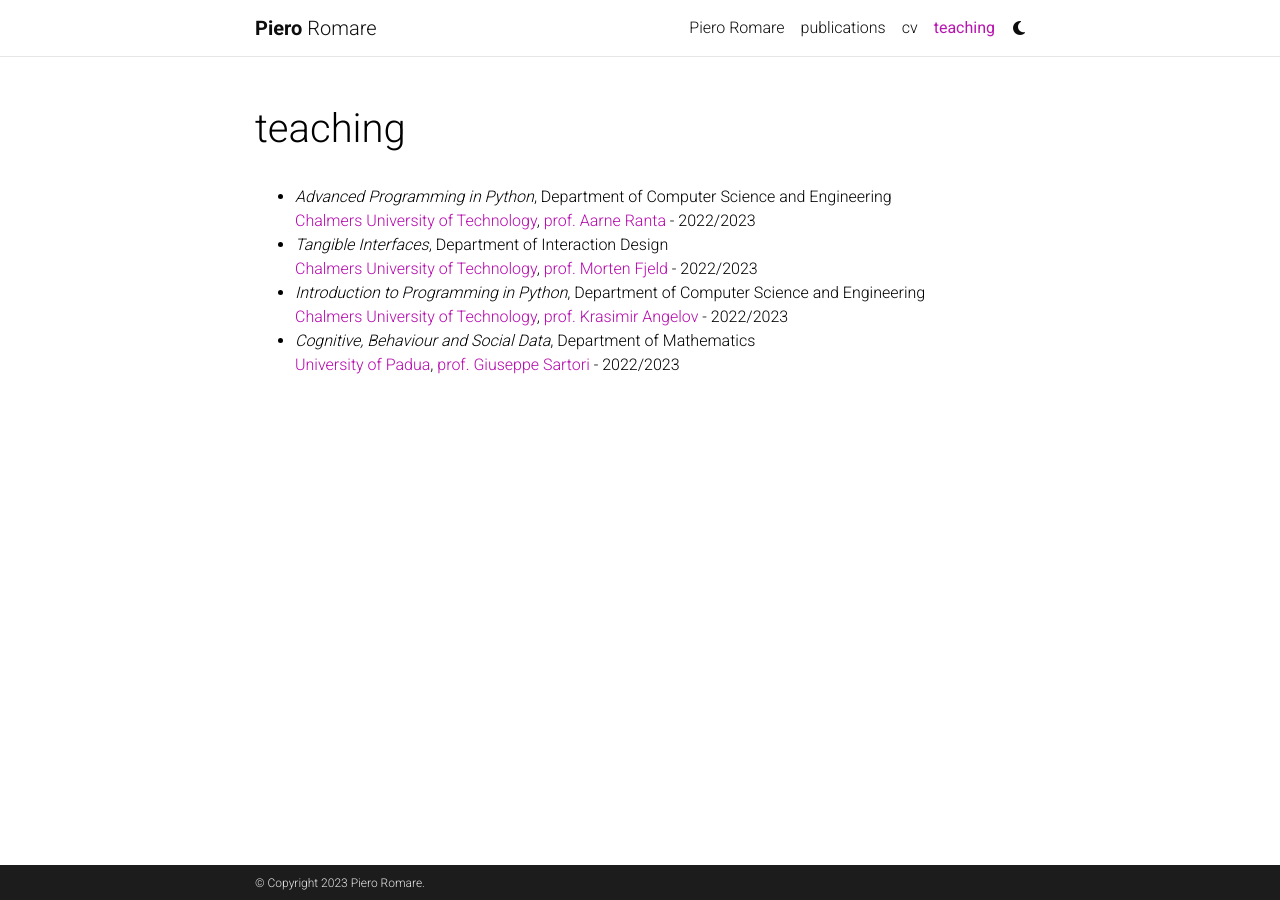
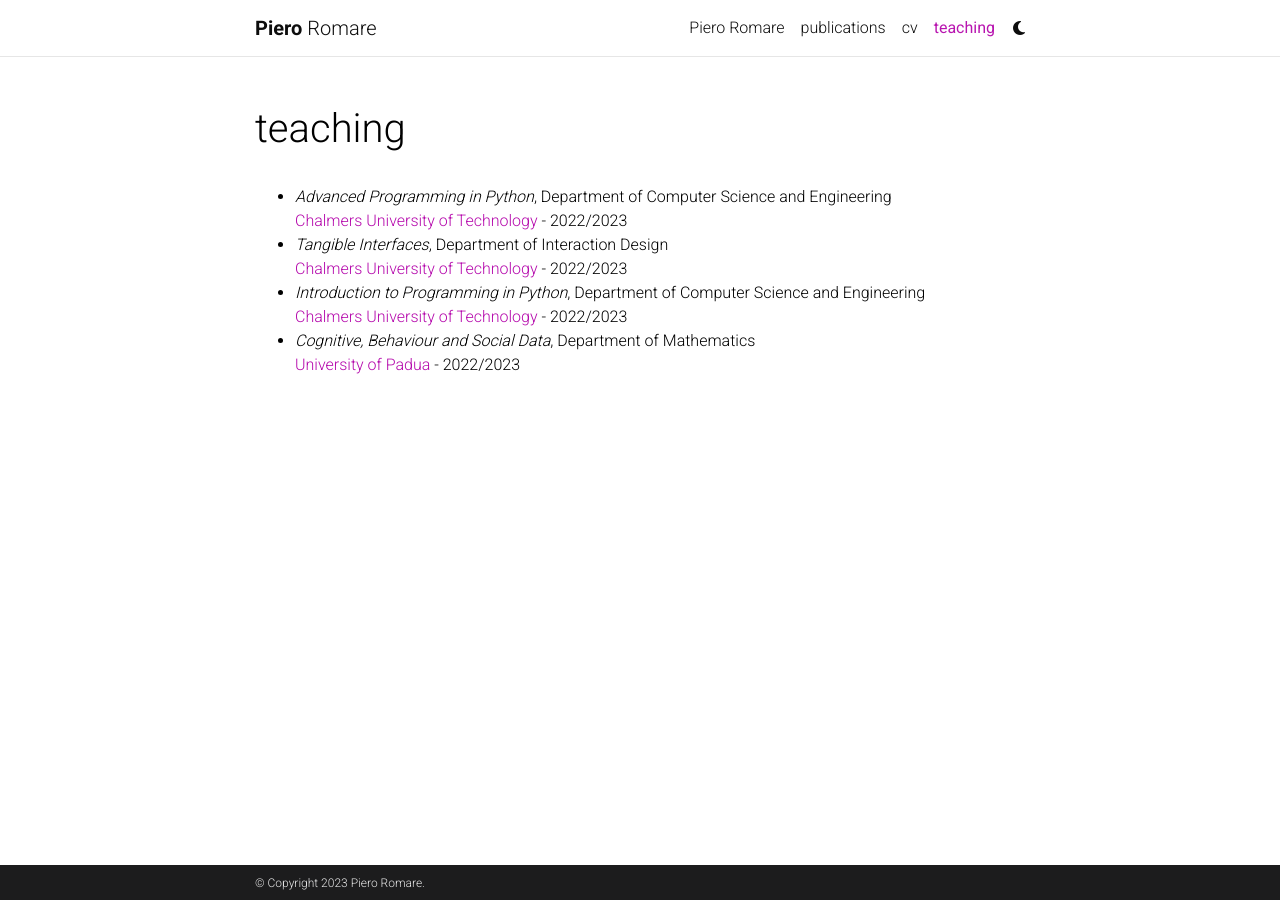
Before and after one commit to pieroromare/pieroromare.github.io, a Jekyll site: the page built from _pages/teaching.md, in a window 1280 px wide. Built offline with Jekyll 4.4.1, drawn with Linux system fonts in a browser that asks for light colours; comment, search, counter and statistics services are not loaded; a style sheet for code colours, icons or effects is not loaded.

Commit message:
Update teaching.md

```diff
--- a/_pages/teaching.md
+++ b/_pages/teaching.md
@@ -7,7 +7,7 @@ nav: true
 nav_order: 5
 ---
 
-- *Advanced Programming in Python*, Department of Computer Science and Engineering <br> [Chalmers University of Technology](https://www.chalmers.se), [prof. Aarne Ranta](https://www.cse.chalmers.se/~aarne/) - 2022/2023
-- *Tangible Interfaces*, Department of Interaction Design <br> [Chalmers University of Technology](https://www.chalmers.se), [prof. Morten Fjeld](https://www.uib.no/personer/Morten.Fjeld) - 2022/2023
-- *Introduction to Programming in Python*, Department of Computer Science and Engineering <br> [Chalmers University of Technology](https://www.chalmers.se), [prof. Krasimir Angelov](https://www.cse.chalmers.se/~krasimir/) - 2022/2023
-- *Cognitive, Behaviour and Social Data*, Department of Mathematics <br> [University of Padua](https://www.unipd.it), [prof. Giuseppe Sartori](https://en.didattica.unipd.it/off/docente/C6CC91B3DF5F9172A9BB15B5A2493F3A) - 2022/2023
+- *Advanced Programming in Python*, Department of Computer Science and Engineering <br> [Chalmers University of Technology](https://www.chalmers.se) - 2022/2023
+- *Tangible Interfaces*, Department of Interaction Design <br> [Chalmers University of Technology](https://www.chalmers.se) - 2022/2023
+- *Introduction to Programming in Python*, Department of Computer Science and Engineering <br> [Chalmers University of Technology](https://www.chalmers.se) - 2022/2023
+- *Cognitive, Behaviour and Social Data*, Department of Mathematics <br> [University of Padua](https://www.unipd.it) - 2022/2023
```
